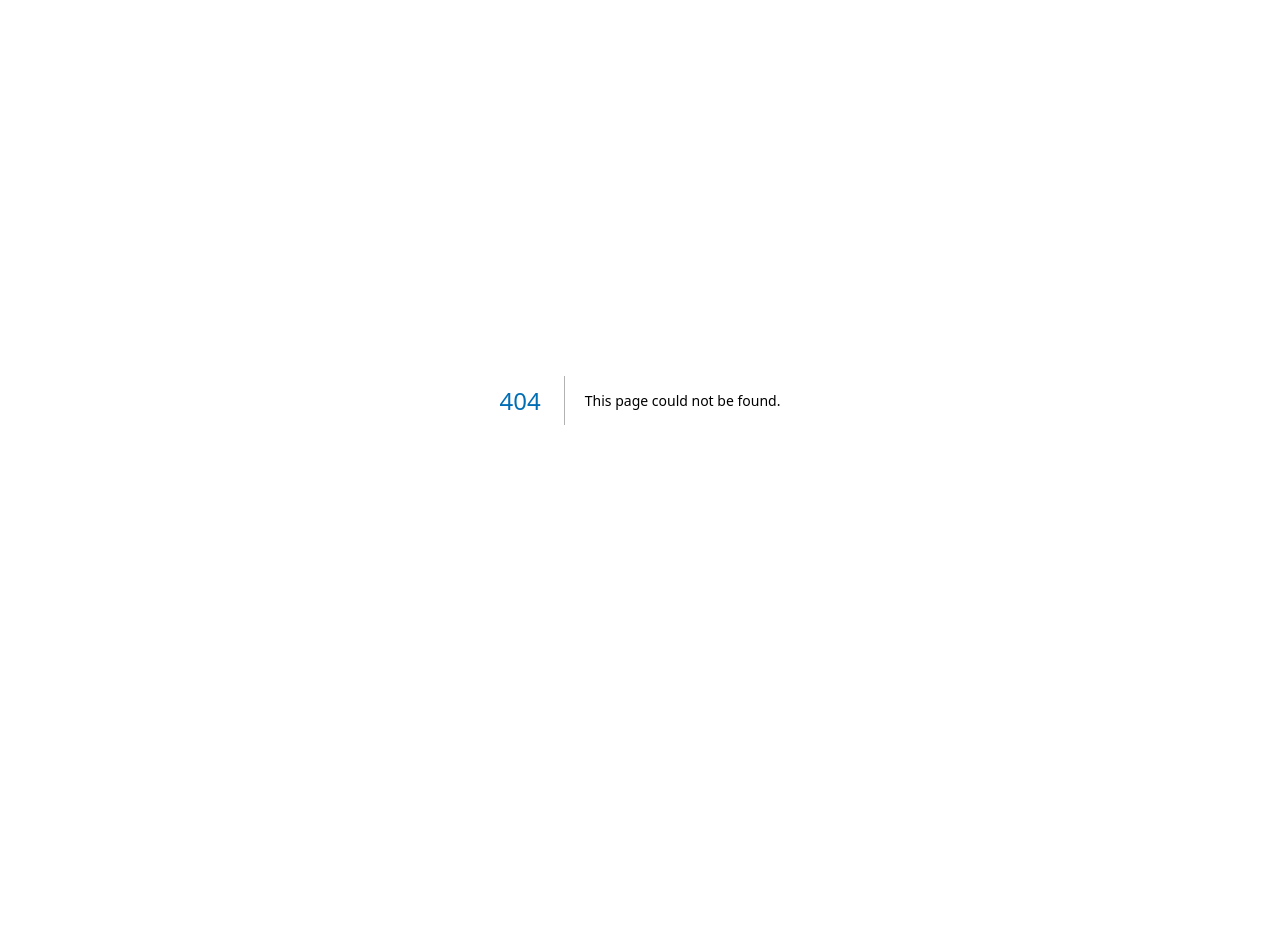
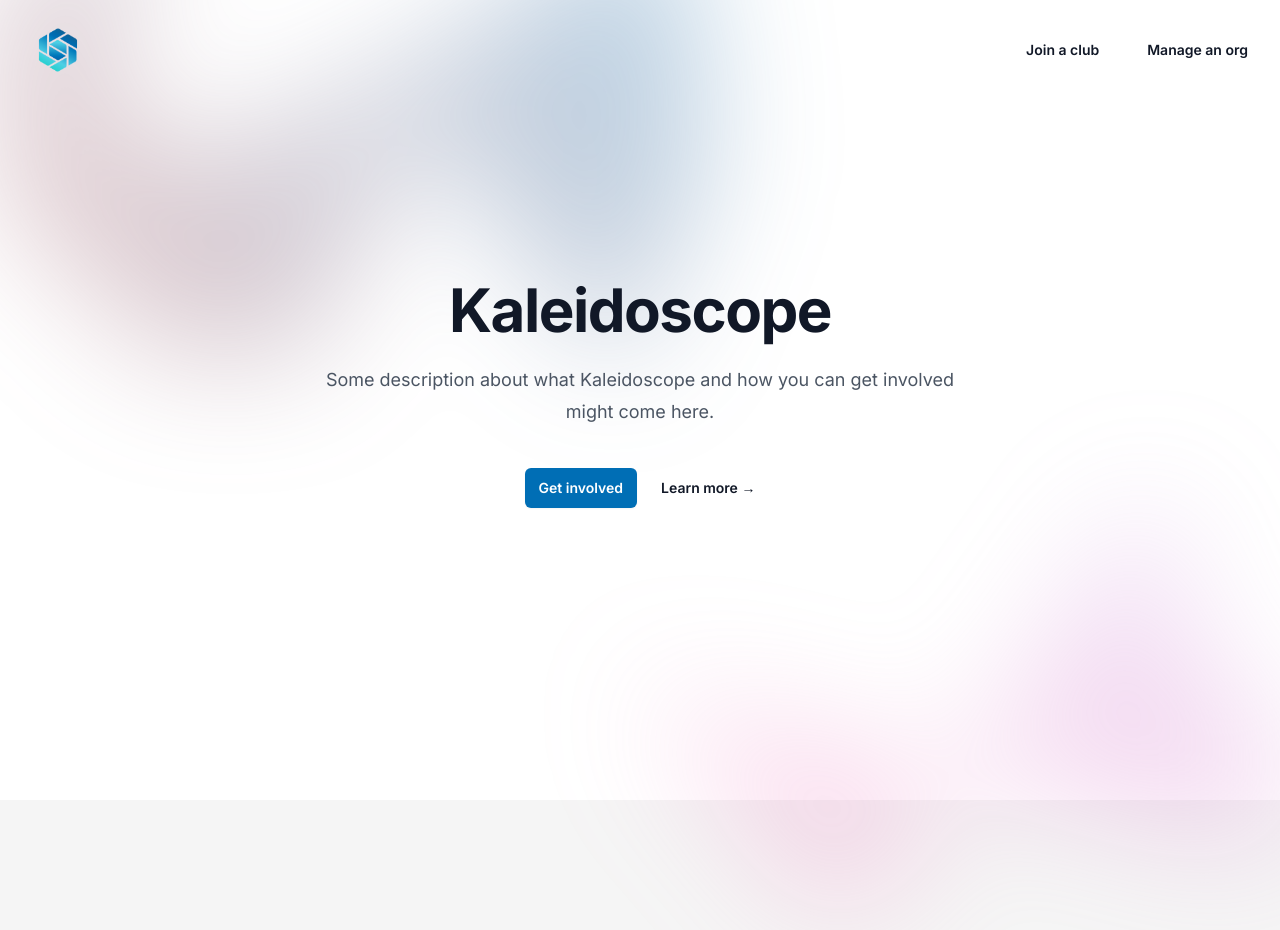
Before and after one commit to fraander/kaleidoscope, a Next.js app: page /landing in a window 1280 px wide. Before the commit this address had no page. Before the commit the page ends 800 px from the top, so only its background shows below. Built offline with nearby package versions, Linux system fonts and the light colour scheme.

Commit message:
Add sample landing page for students

```diff
--- /dev/null
+++ b/src/app/landing/page.tsx
@@ -0,0 +1,152 @@
+"use client";
+import strings from "@/app/utils/strings";
+import { useState } from "react";
+import logo from "../../../public/kaleidoscope-640.png";
+import Image from "next/image";
+
+export default function LandingPage() {
+  const [mobileMenuOpen, setMobileMenuOpen] = useState(false);
+
+  return (
+    <div className="h-screen bg-white">
+      <header className="absolute inset-x-0 top-0 z-50">
+        <nav className="flex items-center justify-between p-6 lg:px-8" aria-label="Global">
+          <div className="flex lg:flex-1">
+            <a href="#" className="-m-1.5 p-1.5 w-16 h-16">
+              <span className="sr-only">Your Company</span>
+              <Image src={logo} alt="Kaleidoscope logo" />
+            </a>
+          </div>
+          <div className="flex lg:hidden">
+            <button
+              type="button"
+              className="-m-2.5 inline-flex items-center justify-center rounded-md p-2.5 text-gray-700"
+              onClick={() => setMobileMenuOpen(true)}
+            >
+              <span className="sr-only">Open main menu</span>
+              {/* <Bars3Icon className="h-6 w-6" aria-hidden="true" /> */}
+            </button>
+          </div>
+          <div className="hidden lg:flex lg:gap-x-12">
+            {strings.home.links.map((link) => (
+              <a
+                key={link.title}
+                href={link.destination}
+                target={link.target}
+                className="text-sm font-semibold leading-6 text-gray-900"
+              >
+                {link.title}
+              </a>
+            ))}
+          </div>
+          {/* <div className="hidden lg:flex lg:flex-1 lg:justify-end">
+            <a href="#" className="text-sm font-semibold leading-6 text-gray-900">
+              Log in <span aria-hidden="true">&rarr;</span>
+            </a>
+          </div> */}
+        </nav>
+        {/* <Dialog as="div" className="lg:hidden" open={mobileMenuOpen} onClose={setMobileMenuOpen}>
+          <div className="fixed inset-0 z-50" />
+          <Dialog.Panel className="fixed inset-y-0 right-0 z-50 w-full overflow-y-auto bg-white px-6 py-6 sm:max-w-sm sm:ring-1 sm:ring-gray-900/10">
+            <div className="flex items-center justify-between">
+              <a href="#" className="-m-1.5 p-1.5">
+                <span className="sr-only">Your Company</span>
+                <img
+                  className="h-8 w-auto"
+                  src="https://tailwindui.com/img/logos/mark.svg?color=indigo&shade=600"
+                  alt=""
+                />
+              </a>
+              <button
+                type="button"
+                className="-m-2.5 rounded-md p-2.5 text-gray-700"
+                onClick={() => setMobileMenuOpen(false)}
+              >
+                <span className="sr-only">Close menu</span>
+                <XMarkIcon className="h-6 w-6" aria-hidden="true" />
+              </button>
+            </div>
+            <div className="mt-6 flow-root">
+              <div className="-my-6 divide-y divide-gray-500/10">
+                <div className="space-y-2 py-6">
+                  {navigation.map((item) => (
+                    <a
+                      key={item.name}
+                      href={item.href}
+                      className="-mx-3 block rounded-lg px-3 py-2 text-base font-semibold leading-7 text-gray-900 hover:bg-gray-50"
+                    >
+                      {item.name}
+                    </a>
+                  ))}
+                </div>
+                <div className="py-6">
+                  <a
+                    href="#"
+                    className="-mx-3 block rounded-lg px-3 py-2.5 text-base font-semibold leading-7 text-gray-900 hover:bg-gray-50"
+                  >
+                    Log in
+                  </a>
+                </div>
+              </div>
+            </div>
+          </Dialog.Panel>
+        </Dialog> */}
+      </header>
+
+      <div className="relative isolate px-6 pt-14 lg:px-8">
+        <div
+          className="absolute inset-x-0 -top-40 -z-10 transform-gpu overflow-hidden blur-3xl sm:-top-80"
+          aria-hidden="true"
+        >
+          <div
+            className="relative left-[calc(50%-11rem)] aspect-[1155/678] w-[36.125rem] -translate-x-1/2 rotate-[30deg] bg-gradient-to-tr from-khoury-red to-khoury-blue opacity-30 sm:left-[calc(50%-30rem)] sm:w-[72.1875rem]"
+            style={{
+              clipPath:
+                "polygon(74.1% 44.1%, 100% 61.6%, 97.5% 26.9%, 85.5% 0.1%, 80.7% 2%, 72.5% 32.5%, 60.2% 62.4%, 52.4% 68.1%, 47.5% 58.3%, 45.2% 34.5%, 27.5% 76.7%, 0.1% 64.9%, 17.9% 100%, 27.6% 76.8%, 76.1% 97.7%, 74.1% 44.1%)",
+            }}
+          />
+        </div>
+        <div className="mx-auto max-w-2xl py-32 sm:py-48 lg:py-56">
+          {/* <div className="hidden sm:mb-8 sm:flex sm:justify-center">
+            <div className="relative rounded-full px-3 py-1 text-sm leading-6 text-gray-600 ring-1 ring-gray-900/10 hover:ring-gray-900/20">
+              Announcing our next round of funding.{" "}
+              <a href="#" className="font-semibold text-indigo-600">
+                <span className="absolute inset-0" aria-hidden="true" />
+                Read more <span aria-hidden="true">&rarr;</span>
+              </a>
+            </div>
+          </div> */}
+          <div className="text-center">
+            <h1 className="text-4xl font-bold tracking-tight text-gray-900 sm:text-6xl">Kaleidoscope</h1>
+            <p className="mt-6 text-lg leading-8 text-gray-600">
+              Some description about what Kaleidoscope and how you can get involved might come here.
+            </p>
+            <div className="mt-10 flex items-center justify-center gap-x-6">
+              <a
+                href="#"
+                className="rounded-md bg-khoury-blue px-3.5 py-2.5 text-sm font-semibold text-white shadow-sm hover:bg-indigo-500 focus-visible:outline focus-visible:outline-2 focus-visible:outline-offset-2 focus-visible:outline-indigo-600"
+              >
+                Get involved
+              </a>
+              <a href="#" className="text-sm font-semibold leading-6 text-gray-900">
+                Learn more <span aria-hidden="true">→</span>
+              </a>
+            </div>
+          </div>
+        </div>
+        <div
+          className="absolute inset-x-0 top-[calc(100%-13rem)] -z-10 transform-gpu overflow-hidden blur-3xl sm:top-[calc(100%-30rem)]"
+          aria-hidden="true"
+        >
+          <div
+            className="relative left-[calc(50%+3rem)] aspect-[1155/678] w-[36.125rem] -translate-x-1/2 bg-gradient-to-tr from-[#ff80b5] to-[#9089fc] opacity-30 sm:left-[calc(50%+36rem)] sm:w-[72.1875rem]"
+            style={{
+              clipPath:
+                "polygon(74.1% 44.1%, 100% 61.6%, 97.5% 26.9%, 85.5% 0.1%, 80.7% 2%, 72.5% 32.5%, 60.2% 62.4%, 52.4% 68.1%, 47.5% 58.3%, 45.2% 34.5%, 27.5% 76.7%, 0.1% 64.9%, 17.9% 100%, 27.6% 76.8%, 76.1% 97.7%, 74.1% 44.1%)",
+            }}
+          />
+        </div>
+      </div>
+    </div>
+  );
+}
```
